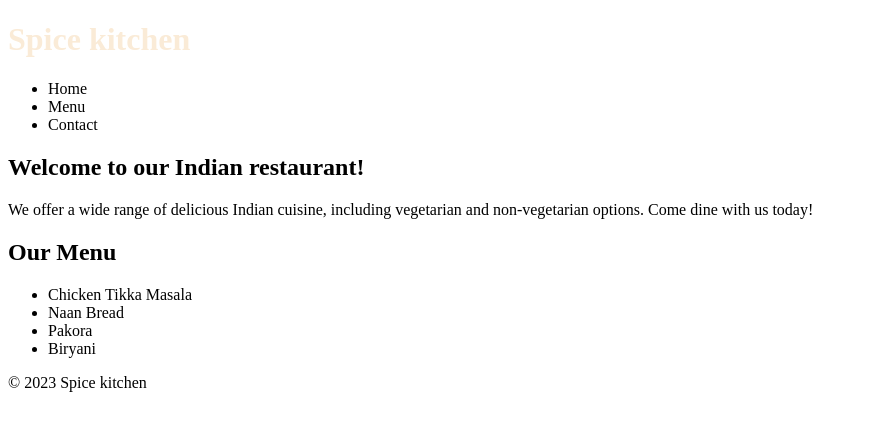
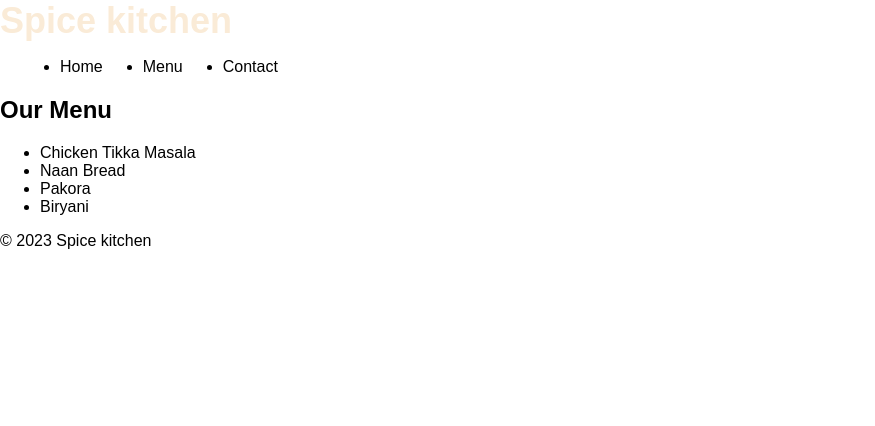
Before and after one commit to Chetankumar71297/Restaurant-Page, a website built with webpack: page dist/index.html in a window 1280 px wide. Shown: the whole page, without its empty margins (0-875 px from the left). Built offline with nearby package versions, Linux system fonts and the light colour scheme.

Commit message:
Create menu package
Created menu.js. Apart from that, changed the mode to development
because i get to know that mode should be set to development during
making of the project since it takes less time to bundle the files. Also
installed MiniCssExtractPlugin and added it to webpack.config file as a
comment for now,latter when development will be completed then i will
change mode to production and uncomment this commented code.
MiniCssExtractPlugin helps to create a separate css file in the dist
folder, it helps to make js file small and makes css cashable in browser.

```diff
--- a/package.json
+++ b/package.json
@@ -19,6 +19,7 @@
   "homepage": "https://github.com/Chetankumar71297/Restaurant-Page#readme",
   "devDependencies": {
     "css-loader": "^6.7.3",
+    "mini-css-extract-plugin": "^2.7.5",
     "style-loader": "^3.3.2",
     "webpack": "^5.80.0",
     "webpack-cli": "^5.0.2"
--- a/src/home.js
+++ b/src/home.js
@@ -1,6 +1,6 @@
 import appendHeaderFooterContent from "./header-footer";
 
-const mainContent = (function createMainContent() {
+const homeMainContent = (function createMainContent() {
   const mainContent = document.createElement("main");
   const heroContent = document.createElement("div"); //.setAttribute("id", "hero");
   const heroHeading = document.createElement("h2");
@@ -33,7 +33,7 @@ const mainContent = (function createMainContent() {
 function createHomePage() {
   const contentBox = document.querySelector("#content");
   appendHeaderFooterContent();
-  contentBox.insertBefore(mainContent.mainContent, contentBox.children[1]);
+  contentBox.insertBefore(homeMainContent.mainContent, contentBox.children[1]);
 }
 
 export default createHomePage;
--- a/src/index.js
+++ b/src/index.js
@@ -1,3 +1,6 @@
 import createHomePage from "./home";
+
 import "./style.css";
-createHomePage();
+import createMenuPage from "./menu";
+//createHomePage();
+createMenuPage();
--- /dev/null
+++ b/src/menu.js
@@ -0,0 +1,28 @@
+import appendHeaderFooterContent from "./header-footer";
+
+const menuMainContent = (function createMainContent() {
+  const mainContent = document.createElement("main");
+  const menuHeading = document.createElement("h2");
+  menuHeading.textContent = "Our Menu";
+  const menuList = document.createElement("ul");
+  const dish1 = document.createElement("li");
+  dish1.textContent = "Chicken Tikka Masala";
+  const dish2 = document.createElement("li");
+  dish2.textContent = "Naan Bread";
+  const dish3 = document.createElement("li");
+  dish3.textContent = "Pakora";
+  const dish4 = document.createElement("li");
+  dish4.textContent = "Biryani";
+  menuList.append(dish1, dish2, dish3, dish4);
+  mainContent.append(menuHeading, menuList);
+
+  return { mainContent };
+})();
+
+function createMenuPage() {
+  const contentBox = document.querySelector("#content");
+  appendHeaderFooterContent();
+  contentBox.insertBefore(menuMainContent.mainContent, contentBox.children[1]);
+}
+
+export default createMenuPage;
--- a/src/style.css
+++ b/src/style.css
@@ -1,3 +1,48 @@
+* {
+  box-sizing: border-box;
+  font-family: Arial, sans-serif;
+}
+
+body {
+  margin: 0;
+}
 .name {
   color: antiquewhite;
 }
+header h1 {
+  margin: 0;
+  font-size: 36px;
+  color: #fff;
+}
+
+nav ul {
+  display: flex;
+}
+
+nav li {
+  margin: 0 20px;
+}
+
+nav a {
+  font-size: 18px;
+}
+
+/* Hero section styles */
+#hero {
+  /*background-image: url("img/indian-spices.jpg");*/
+  background-size: cover;
+  background-position: center;
+  color: #fff;
+  text-align: center;
+  padding: 100px 20px;
+}
+
+#hero h2 {
+  font-size: 48px;
+  margin: 0;
+}
+
+#hero p {
+  font-size: 24px;
+  margin: 20px 0;
+}
```
Also changed, not shown: webpack.config.js (+8 -1 lines), dist/main.js, 1 other file.
